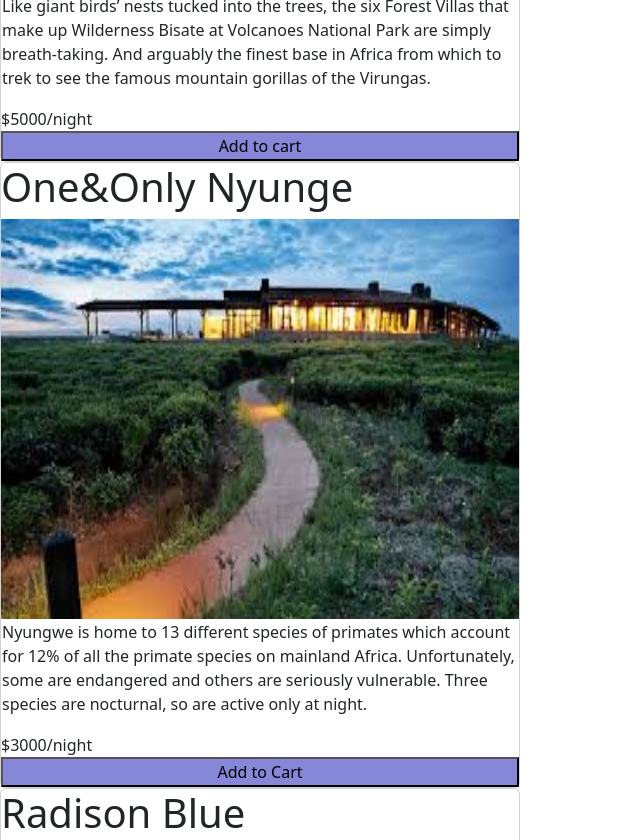
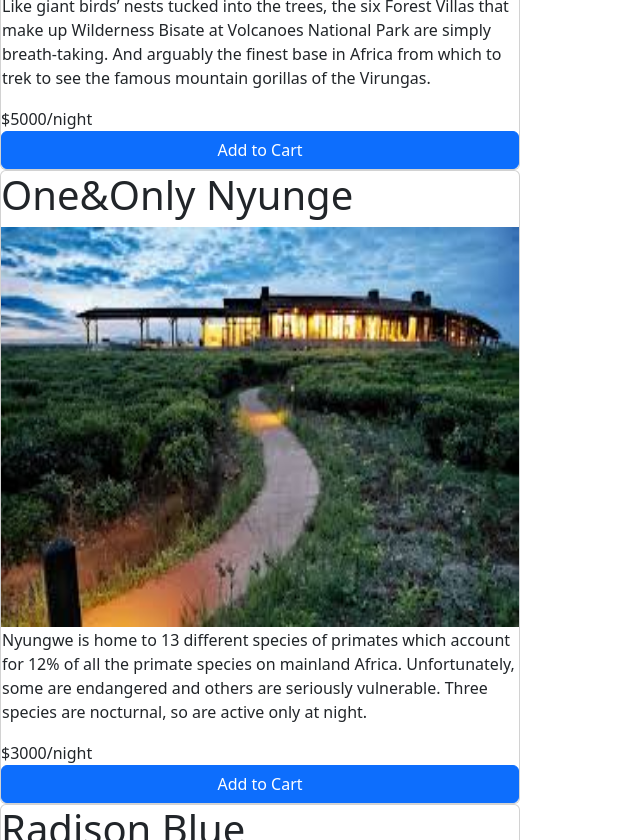
Before and after one commit to Rafiki6/capstones1, a plain HTML site: page products.html in a window 1280 px wide. Shown: the part 520-1360 px from the top of the page, without its empty margins (0-640 px from the left). Drawn offline with nearby package versions, Linux system fonts and the light colour scheme.

Commit message:
added an link buttom to my products file

```diff
--- a/products.html
+++ b/products.html
@@ -47,7 +47,8 @@
                 famous mountain gorillas of the Virungas.
             </p>
             <div class="price">$5000/night </div>
-            <button> Add to cart </button>
+           <!-- <button> Add to cart </button>-->
+            <a href="./cart.html" class="btn btn-primary">Add to Cart</a>
 
 
 
@@ -60,7 +61,8 @@
                     Three species are nocturnal, so are active only at night.
                 </p>
             <div class="price">$3000/night </div>
-            <button> Add to Cart </button>
+            <!--<button> Add to Cart </button>-->
+            <a href="./cart.html" class="btn btn-primary">Add to Cart</a>
 
         </div>
         <div class="card">
@@ -71,7 +73,8 @@
                 the British High Commission, the Parliament and the Supreme Court.
             </p>
             <div class="price">$500/night </div>
-            <button>Add to cart </button>
+            <!--<button>Add to cart </button>-->
+            <a href="./cart.html" class="btn btn-primary">Add to Cart</a>
 
         </div>
         <div class="card">
@@ -82,7 +85,8 @@
                 the British High Commission, the Parliament and the Supreme Court.
             </p>
             <div class="price">$250/night </div>
-            <button>Add to cart </button>
+            <!--<button>Add to cart </button>-->
+            <a href="./cart.html" class="btn btn-primary">Add to Cart</a>
 
         </div>
         <div class="card">
@@ -93,7 +97,8 @@
                 the British High Commission, the Parliament and the Supreme Court.
             </p>
             <div class="price">$500/night </div>
-            <button>Add to cart </button>
+            <!--<button>Add to cart </button>-->
+            <a href="./cart.html" class="btn btn-primary">Add to Cart</a>
 
         </div>
         <div class="card">
@@ -104,7 +109,8 @@
                 the British High Commission, the Parliament and the Supreme Court.
             </p>
             <div class="price">$180/night </div>
-            <button>Add to cart </button>
+            <!--<button>Add to cart </button>-->
+            <a href="./cart.html" class="btn btn-primary">Add to Cart</a>
 
         </div>
     </div>
```
